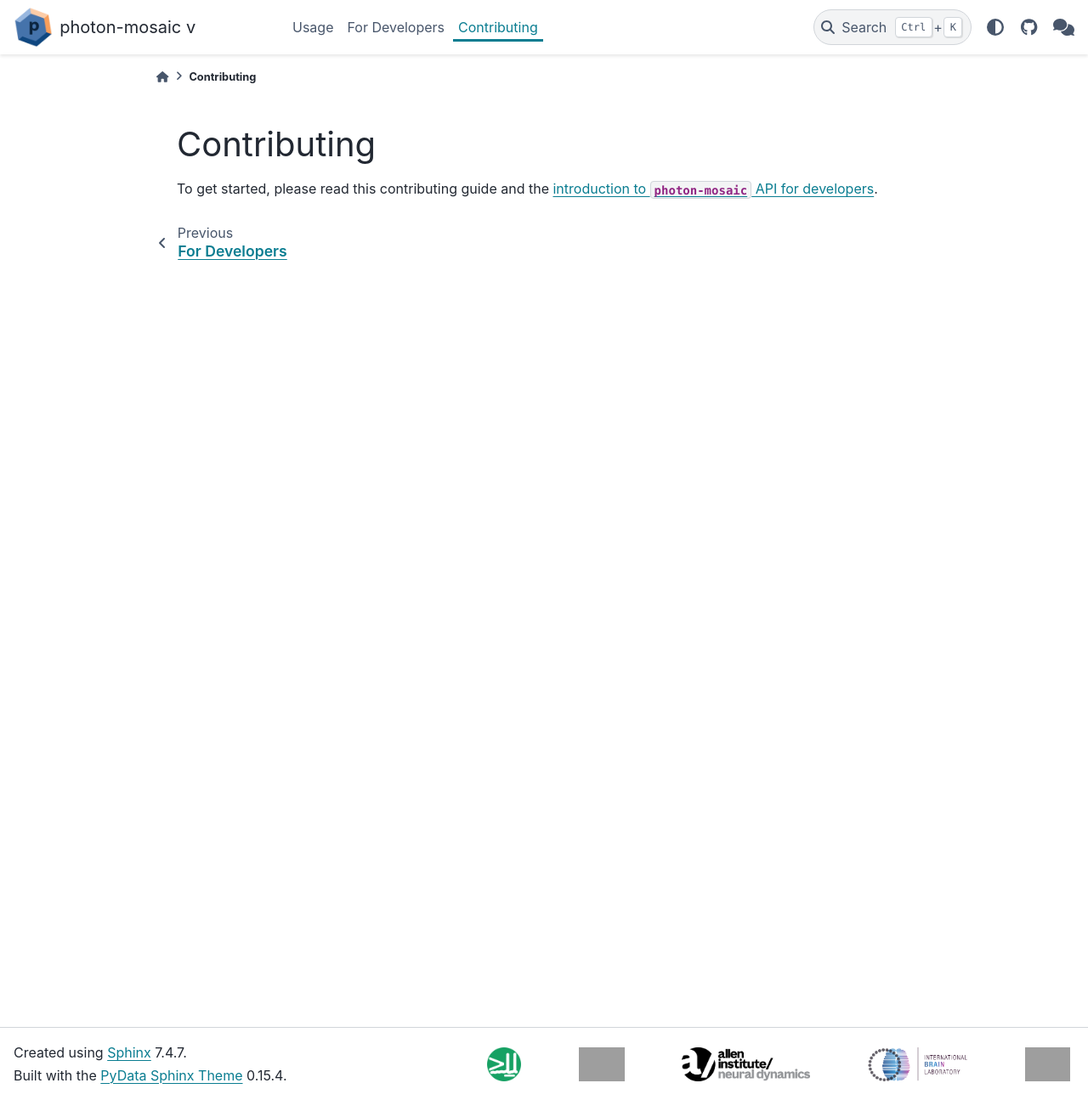
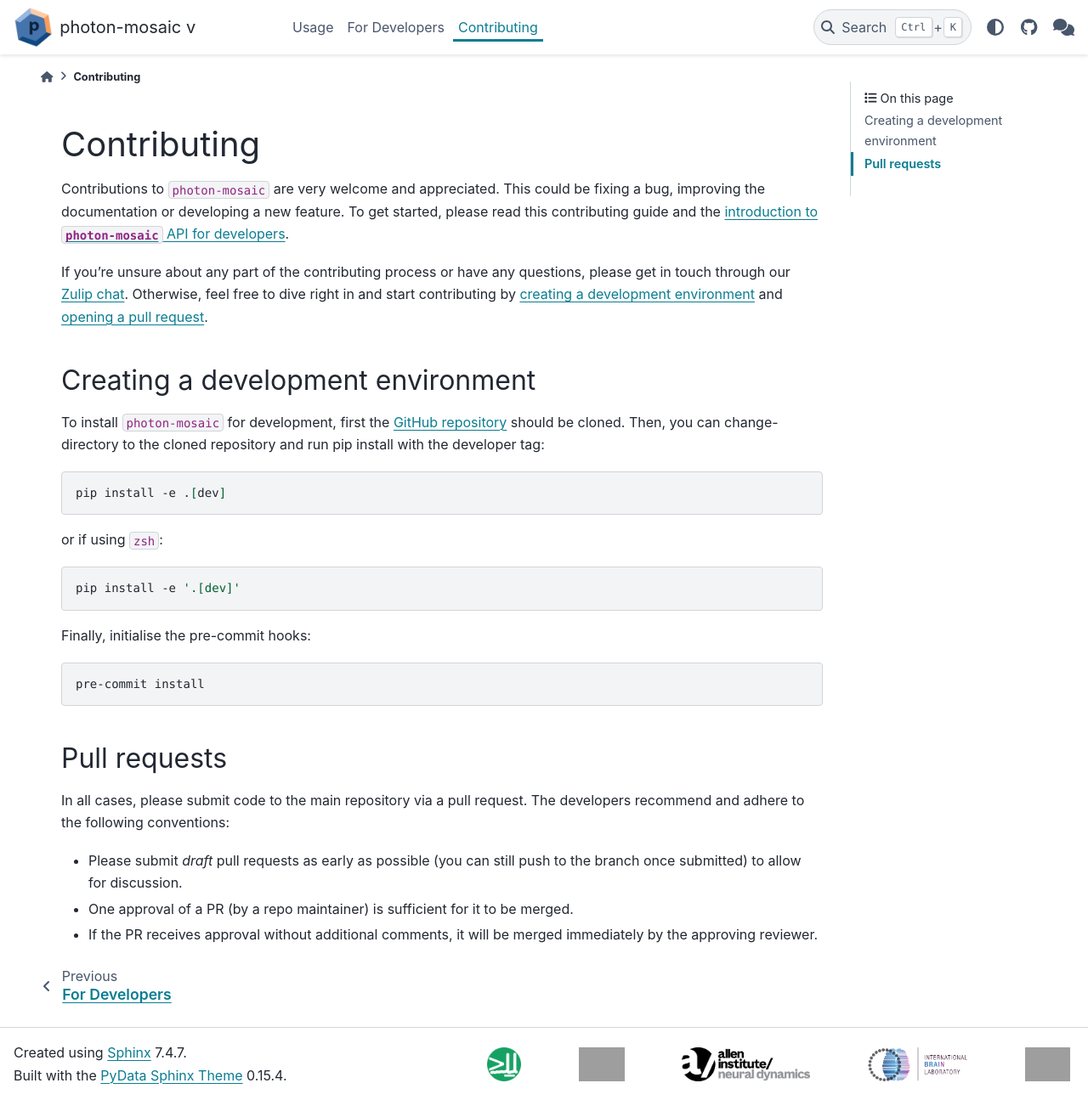
Before and after one commit to photon-mosaic/photon-mosaic, a Sphinx documentation site: the page built from docs/source/contributing.md, in a window 1280 px wide and 1295 px high. Shown: the whole window at 85% size. Built offline with Sphinx 7.4.7 and the PyData theme 0.15.4, drawn with Linux system fonts in a browser that asks for light colours; pages that are not in the unit, such as notebooks, are missing from menus; the version number is read from the project's files by our own code; grey boxes are pictures that could not be loaded.

````diff
--- a/docs/source/contributing.md
+++ b/docs/source/contributing.md
@@ -1,3 +1,43 @@
 # Contributing
 
-To get started, please read this contributing guide and the [introduction to `photon-mosaic` API for developers](./developer-intro.md).
+Contributions to ``photon-mosaic`` are very welcome and appreciated. This could be
+fixing a bug, improving the documentation or developing a new feature. To get started, please read this contributing guide and the [introduction to `photon-mosaic` API for developers](./developer-intro.md).
+
+If you're unsure about any part of the contributing process or have any questions, please
+get in touch through our [Zulip chat](https://neuroinformatics.zulipchat.com/#narrow/channel/500681-photon-mosaic).
+Otherwise, feel free to dive right in and start contributing by
+[creating a development environment](#creating-a-development-environment)
+and [opening a pull request](#pull-requests).
+
+## Creating a development environment
+
+To install ``photon-mosaic`` for development, first the
+[GitHub repository](https://github.com/photon-mosaic/photon-mosaic-pipeline)
+should be cloned. Then, you can change-directory
+to the cloned repository and run pip install with the developer tag:
+
+```sh
+pip install -e .[dev]
+```
+
+or if using `zsh`:
+
+```sh
+pip install -e '.[dev]'
+```
+
+Finally, initialise the pre-commit hooks:
+
+```bash
+pre-commit install
+```
+
+## Pull requests
+
+In all cases, please submit code to the main repository via a pull request. The developers recommend and adhere
+to the following conventions:
+
+- Please submit *draft* pull requests as early as possible (you can still push to the branch once submitted) to
+  allow for discussion.
+- One approval of a PR (by a repo maintainer) is sufficient for it to be merged.
+- If the PR receives approval without additional comments, it will be merged immediately by the approving reviewer.
````
Also changed, not shown: docs/source/developer-intro.md (+67 -37 lines), docs/source/index.md (+3 -1 lines), docs/source/_static/multi-aquisition-multi-epoch.png (added), docs/source/_static/multi-channel-multi-epoch.png (added), docs/source/_static/multi-plane-single-epoch.png (added), docs/source/_static/single-plane-single-epoch.png (added).
